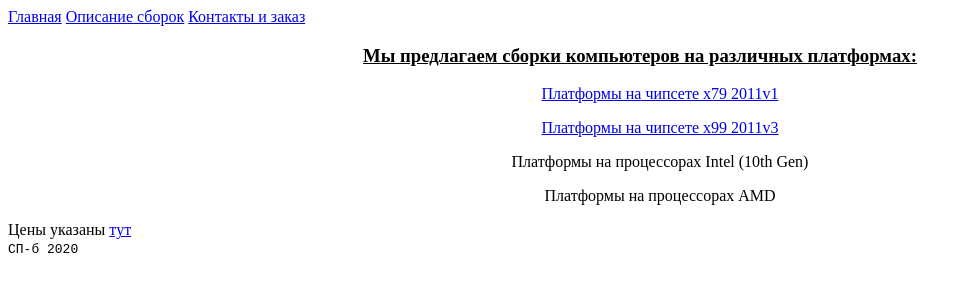
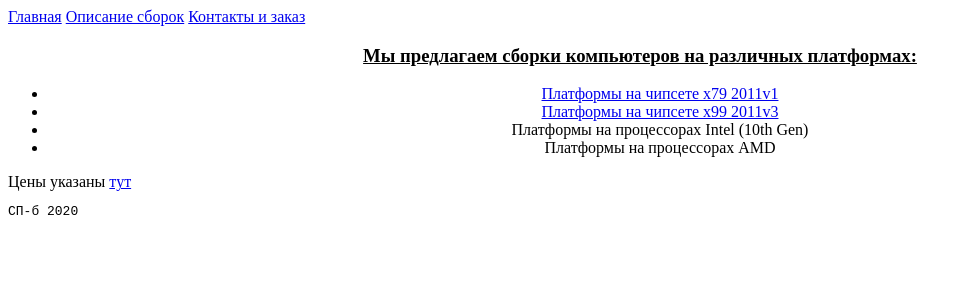
Before and after one commit to ignatyevnik/html-css, a plain HTML site: page description.html in a window 1280 px wide. Shown: the whole page, without its empty margins (0-972 px from the left). Drawn offline with Linux system fonts and the light colour scheme.

Commit message:
changes before lesson3

```diff
--- a/description.html
+++ b/description.html
@@ -20,10 +20,14 @@
 <main>
     <div align="center">
         <h3><u>Мы предлагаем сборки компьютеров на различных платформах:</u></h3>
-        <ul><a href="https://aliexpress.ru/wholesale?catId=0&initiative_id=AS_20201021041331&SearchText=huananzhi+x79">Платформы на чипсете x79 2011v1</a></ul>
-        <ul><a href="https://aliexpress.ru/wholesale?catId=0&initiative_id=SB_20201021041357&SearchText=huananzhi+x99">Платформы на чипсете x99 2011v3</a></ul>
-        <ul>Платформы на процессорах Intel (10th Gen)</ul>
-        <ul>Платформы на процессорах AMD</ul>
+        <ul>
+            <li><a href="https://aliexpress.ru/wholesale?catId=0&initiative_id=AS_20201021041331&SearchText=huananzhi+x79">Платформы
+            на чипсете x79 2011v1</a></li>
+        <li><a href="https://aliexpress.ru/wholesale?catId=0&initiative_id=SB_20201021041357&SearchText=huananzhi+x99">Платформы
+            на чипсете x99 2011v3</a></li>
+        <li>Платформы на процессорах Intel (10th Gen)</li>
+        <li>Платформы на процессорах AMD</li>
+        </ul>
     </div>
     <div>
         Цены указаны <a href="price.txt" download>тут</a>
@@ -31,7 +35,7 @@
 </main>
 
 <footer>
-        <tt>СП-б 2020</tt>
+    <pre>СП-б 2020</pre>
 </footer>
 </body>
 </html>
```
Also changed, not shown: index.html (+5 -3 lines), order_page.html (+2 -2 lines). Lines whose indentation alone changed are shown as unchanged.
